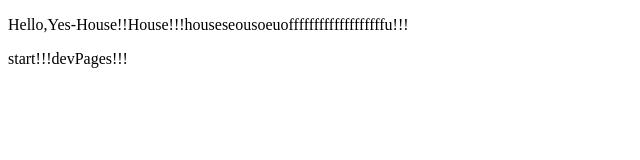
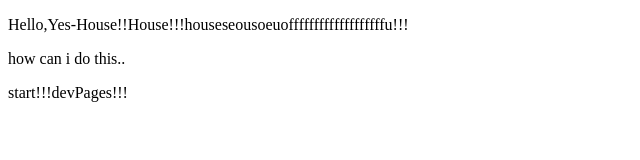
Before and after one commit to Yes-House/test_public, a plain HTML site: page index.html in a window 1280 px wide. Shown: the whole page, without its empty margins (0-640 px from the left). Drawn offline with Linux system fonts and the light colour scheme.

Commit message:
change test message.

```diff
--- a/index.html
+++ b/index.html
@@ -8,6 +8,8 @@
 </head>
 <body>
   <p>Hello,Yes-House!!House!!!houseseousoeuofffffffffffffffffffu!!!</p>
+  <p>how can i do this..</p>
+
   <p>start!!!devPages!!!</p>
 </body>
 </html>
```
